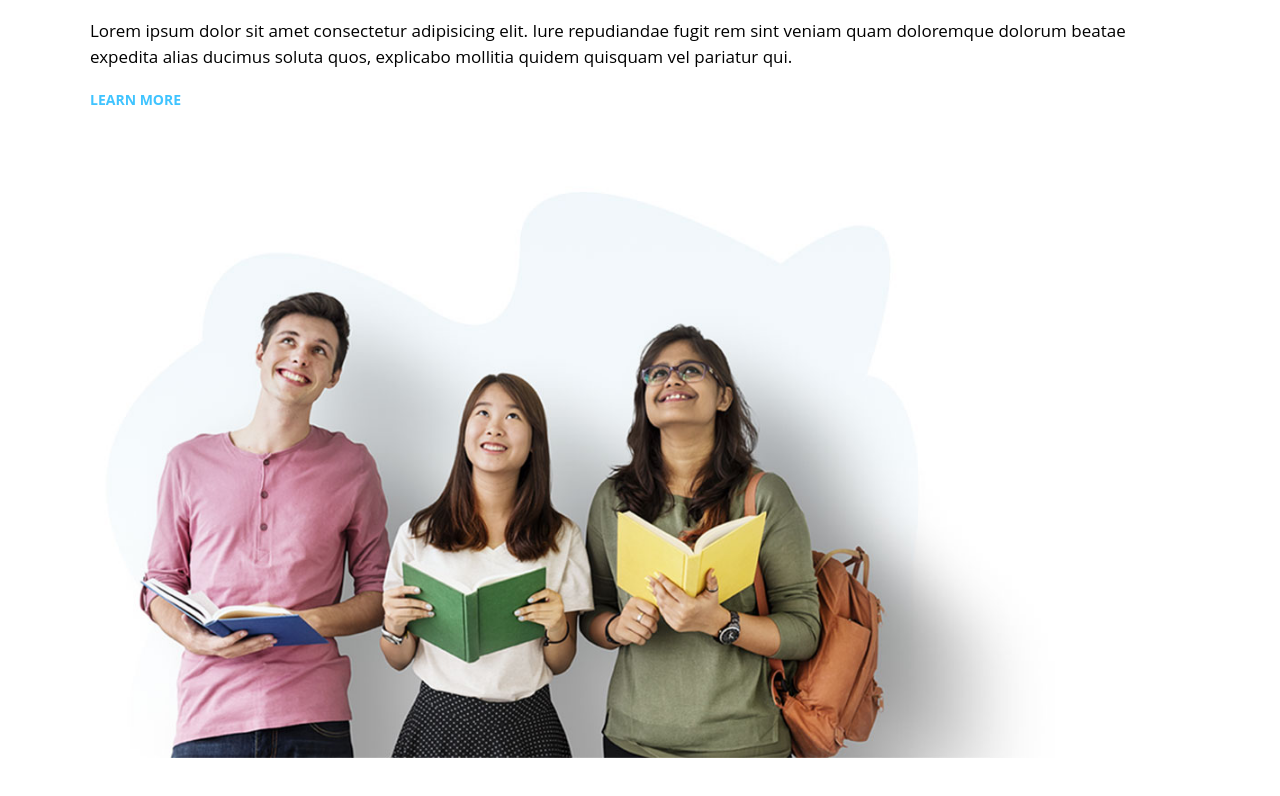
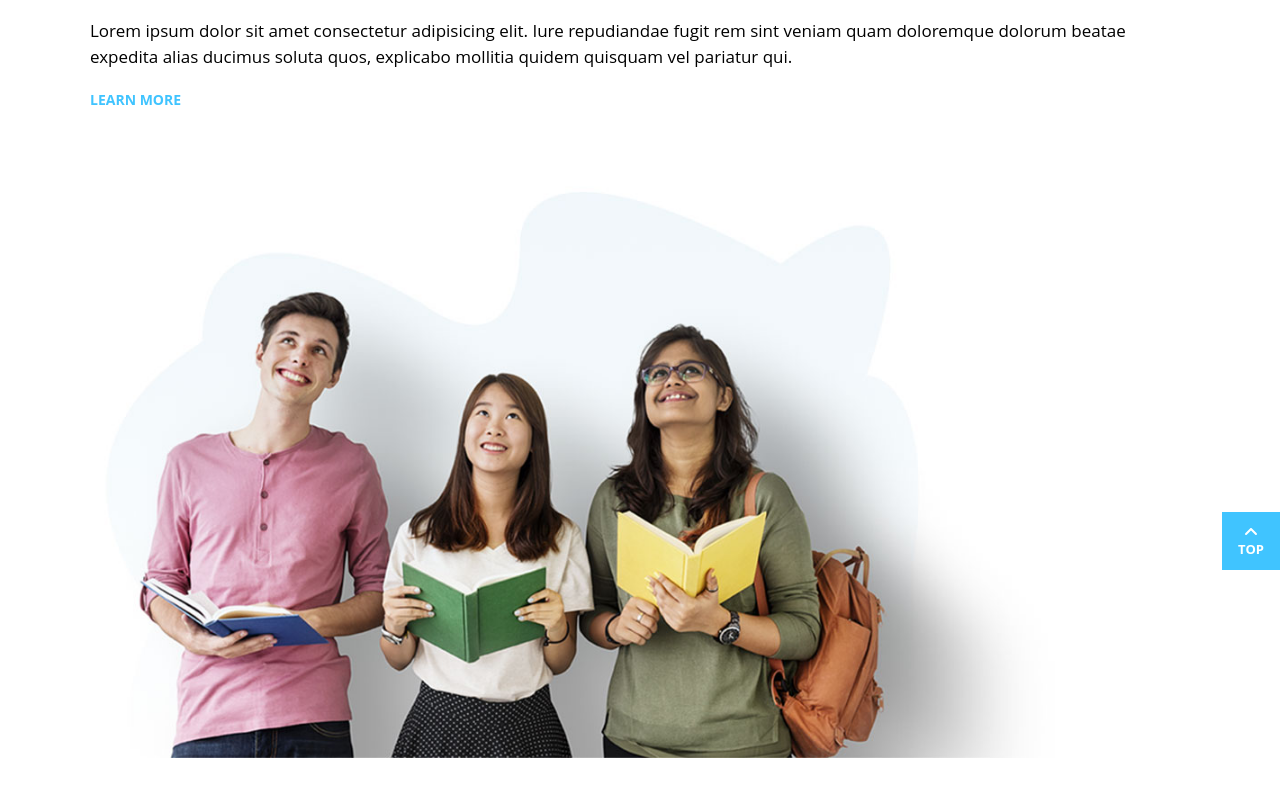
Before and after one commit to FedeAle1525/proj-html-vuejs, a Vue app: page / in a window 1280 px wide. Shown: the part 1081-1877 px from the top of the page. Built offline with nearby package versions, Linux system fonts and the light colour scheme.

Commit message:
VUE create and use component LabelTop in Tutoring

```diff
--- /dev/null
+++ b/src/components/LabelTop.vue
@@ -0,0 +1,37 @@
+<script>
+export default {
+
+}
+</script>
+
+<template>
+  <div class="label">
+    <font-awesome-icon icon="fa-solid fa-angle-up" />
+
+    <span>top</span>
+  </div>
+</template>
+
+
+<style lang="scss" scoped>
+@use '../style/partials/variables' as *;
+
+.label {
+  display: flex;
+  flex-direction: column;
+  align-items: center;
+  justify-content: center;
+  width: 58px;
+  aspect-ratio: 1;
+  background-color: $light-blue;
+  color: white;
+
+  span {
+    font-family: 'Open Sans', sans-serif;
+    font-size: 13px;
+    font-weight: 700;
+    text-transform: uppercase;
+  }
+
+}
+</style>
--- a/src/components/Tutoring.vue
+++ b/src/components/Tutoring.vue
@@ -1,6 +1,11 @@
 <script>
+import LabelTop from './LabelTop.vue';
+
 export default {
 
+  components: {
+    LabelTop,
+  }
 }
 </script>
 
@@ -19,6 +24,8 @@ export default {
       <a href="#">Learn More</a>
 
       <img src="/image/h5-img-1.jpg">
+
+      <LabelTop class="label" />
     </div>
   </section>
 </template>
@@ -31,6 +38,10 @@ export default {
 @import url('https://fonts.googleapis.com/css2?family=Merriweather:wght@700&display=swap');
 //2 - Creo Variabile con Font importato
 $font-merriweather: 'Merriweather', serif;
+
+section {
+  position: relative;
+}
 
 .container {
   padding: 50px 0;
@@ -60,5 +71,11 @@ $font-merriweather: 'Merriweather', serif;
   img {
     max-width: 90%;
   }
+
+  .label {
+    position: absolute;
+    right: 0;
+    bottom: 25%;
+  }
 }
 </style>
--- a/src/main.js
+++ b/src/main.js
@@ -12,9 +12,10 @@ import { FontAwesomeIcon } from '@fortawesome/vue-fontawesome'
 import { faMagnifyingGlass } from '@fortawesome/free-solid-svg-icons'
 import { faBagShopping } from '@fortawesome/free-solid-svg-icons'
 import { faBars } from '@fortawesome/free-solid-svg-icons'
+import { faAngleUp } from '@fortawesome/free-solid-svg-icons'
 
 /* add icons to the library */
-library.add(faMagnifyingGlass, faBagShopping, faBars)
+library.add(faMagnifyingGlass, faBagShopping, faBars, faAngleUp)
 
 createApp(App)
   .component('font-awesome-icon', FontAwesomeIcon)
```
